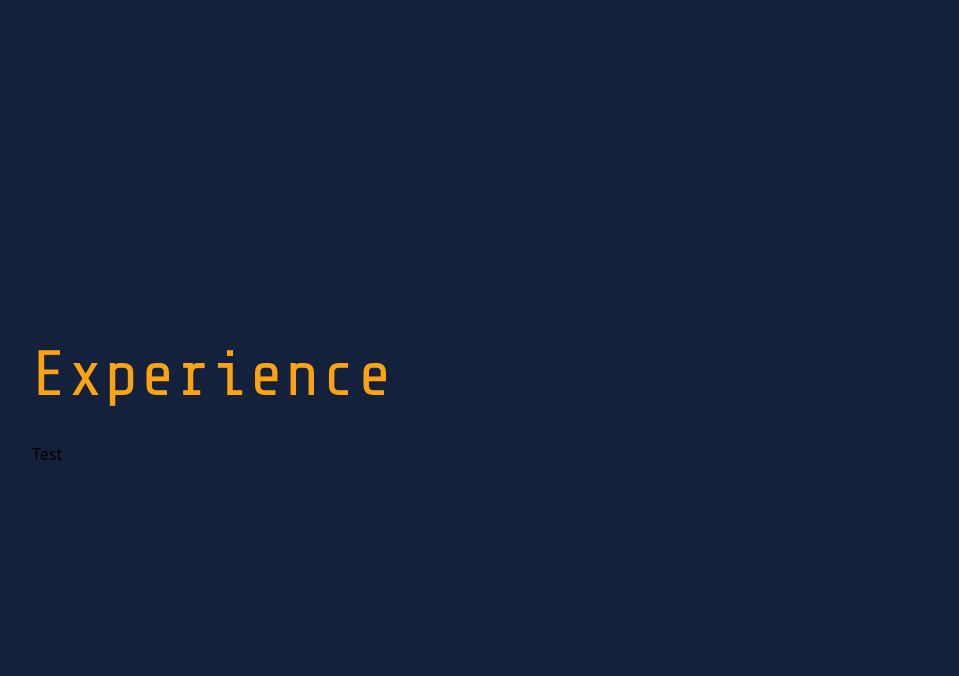
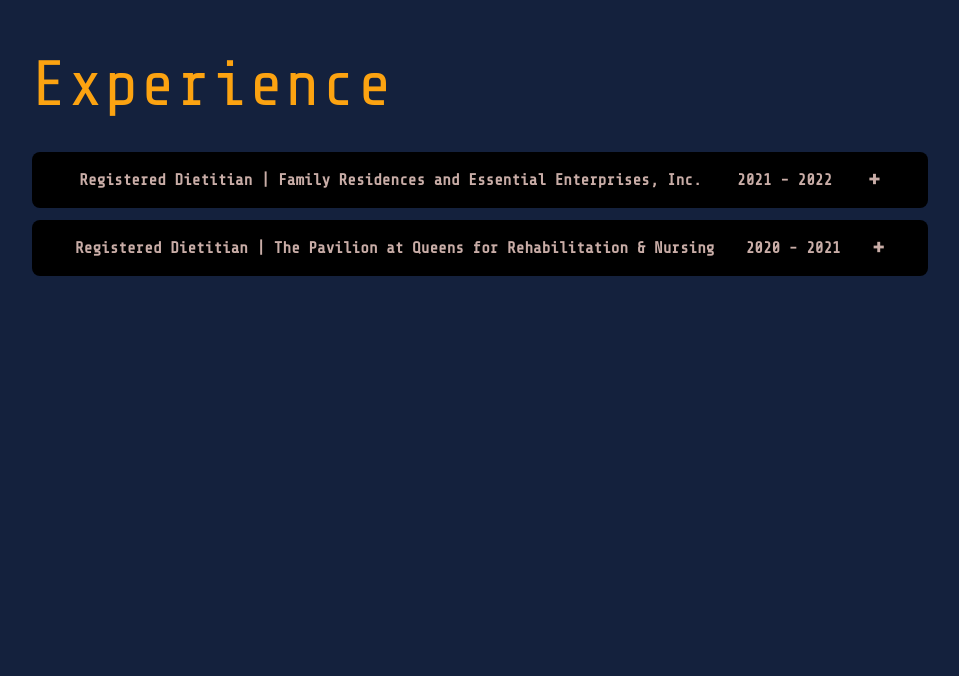
Before and after one commit to kibapika/Portfolio, a React (Create React App) app: page / in a window 1280 px wide. Shown: the part 1604-2280 px from the top of the page, without its empty margins (160-1119 px from the left). Built offline with nearby package versions, Linux system fonts and the light colour scheme.

Commit message:
editing exp

```diff
--- a/src/components/About.js
+++ b/src/components/About.js
@@ -24,7 +24,6 @@
       </h1>
       <div
         className="flex flex-row justify-center items-center"
-        // style={{ width: "70%" }}
       >
         <p
           className="text-[#C9ADA7] tracking-widest pr-10"
--- a/src/components/Contact.js
+++ b/src/components/Contact.js
@@ -49,7 +49,7 @@
         className="w-[38rem] rounded-md p-2 mt-4"/>
         <textarea
         name="comments"
-        rows="10"
+        rows="8"
         // cols="68"
         placeholder="Message"
         className="w-[38rem] rounded-md p-2 mt-4"/>
--- a/src/components/Exp.js
+++ b/src/components/Exp.js
@@ -1,7 +1,9 @@
 import React, { useState } from "react";
 
 const Exp = () => {
-  const [dp, setDp] = useState(false);
+  const [exp1, setExp1] = useState(false);
+
+  const [exp2, setExp2] = useState(false);
 
   return (
     <div
@@ -14,11 +16,126 @@
       >
         Experience
       </h1>
-      <form>
-        <button type="button" onClick={() => setDp(!dp)}>
-          Test
-        </button>
-        {dp && <div>Test</div>}
+      <form onClick={() => setExp1(!exp1)}>
+        {!exp1 ? (
+          <button
+            className="flex flex-row justify-evenly items-center p-3 rounded-lg font-bold text-[#C9ADA7] bg-[#000000] cursor-pointer"
+            style={{
+              width: "70vw",
+              fontSize: "1.25vw",
+              fontFamily: "Share Tech Mono",
+            }}
+            type="button"
+          >
+            <span>
+              Registered Dietitian | Family Residences and Essential
+              Enterprises, Inc.
+            </span>
+            <span>2021 - 2022</span>
+            <span className="text-2xl">+</span>
+          </button>
+        ) : (
+          <button
+            className="flex flex-row justify-evenly items-center p-3 rounded-lg font-bold text-[#C9ADA7] bg-[#161a1d] cursor-pointer"
+            style={{
+              width: "70vw",
+              fontSize: "1.25vw",
+              fontFamily: "Share Tech Mono",
+            }}
+            type="button"
+          >
+            <span>
+              Registered Dietitian | Family Residences and Essential
+              Enterprises, Inc.
+            </span>
+            <span>2021 - 2022</span>
+            <span className="text-2xl">-</span>
+          </button>
+        )}
+        {exp1 && (
+          <div className="bg-[#4A4E69] mt-3 p-3 rounded-lg text-[#C9ADA7]">
+            ▷ Traveled to 50+group homes throughout New York to provide
+            outpatient care to approximately 12 individuals with special needs
+            per week
+            <br></br>
+            <br></br>
+            ▷ Reviewed charts in order to conduct outpatient visits
+            based on patient specific nutrition needs
+            <br></br>
+            <br></br>
+            ▷ Conducted in-service and
+            nutrition demos (e.g diabetic dietary guidelines, food safety) to
+            nurses, behavioral specialists, and individuals based on their
+            nutritional needs and concerns
+            <br></br>
+            <br></br>
+            ▷ Managed schedule to coordinate care
+            alongside nurses and supervisor for individuals
+          </div>
+        )}
+      </form>
+      <form className="pt-3" onClick={() => setExp2(!exp2)}>
+        {!exp2 ? (
+          <button
+            className="flex flex-row justify-evenly items-center p-3 rounded-lg font-bold text-[#C9ADA7] bg-[#000000] cursor-pointer"
+            style={{
+              width: "70vw",
+              fontSize: "1.25vw",
+              fontFamily: "Share Tech Mono",
+            }}
+            type="button"
+          >
+            <span>
+              Registered Dietitian | The Pavilion at Queens for Rehabilitation &
+              Nursing
+            </span>
+            <span>2020 - 2021</span>
+            <span className="text-2xl">+</span>
+          </button>
+        ) : (
+          <button
+            className="flex flex-row justify-evenly items-center p-3 rounded-lg font-bold text-[#C9ADA7] bg-[#161a1d] cursor-pointer"
+            style={{
+              width: "70vw",
+              fontSize: "1.25vw",
+              fontFamily: "Share Tech Mono",
+            }}
+            type="button"
+          >
+            <span>
+              Registered Dietitian | The Pavilion at Queens for Rehabilitation &
+              Nursing
+            </span>
+            <span>2020 - 2021</span>
+            <span className="text-2xl">-</span>
+          </button>
+        )}
+        {exp2 && (
+          <div className="bg-[#4A4E69] mt-3 p-3 rounded-lg text-[#C9ADA7]">
+            ▷ Reviewed and monitored the 90+ residents’ nutritional status,
+            prescribed therapeutic diets, and developed care plans within the
+            long-term nursing and short-term rehabilitation settings
+            <br></br>
+            <br></br>
+            ▷ Oversaw the tracheostomy and ventilator floors
+            specializing in tube feedings (40+ resident’s) in addition to
+            general residents’ floors
+            <br></br>
+            <br></br>
+            ▷ Mentored dietetic interns from multiple programs
+            <br></br>
+            <br></br>
+            ▷ Attended family care plan meeting bi-weekly to discuss
+            residents’ progress
+            <br></br>
+            <br></br>
+            ▷ Collaborated with dialysis center about residents’ care
+            <br></br>
+            <br></br>
+            ▷ Maintained GeriMenu systems for menu management and
+            nutritional data
+          </div>
+        )}
       </form>
     </div>
   );
--- a/src/components/Home.js
+++ b/src/components/Home.js
@@ -39,7 +39,7 @@
       </section>
       <section
         name="exp"
-        className="flex justify-center items-center w-full h-full bg-[#14213d]"
+        className="flex justify-center items-start pt-10 w-full h-full bg-[#14213d]"
       >
         <Exp />
       </section>
--- a/src/index.css
+++ b/src/index.css
@@ -137,13 +137,3 @@
   background-size: calc(100% - var(--offset)) calc(100% - var(--offset));
   filter: grayscale(0);
 }
-
-#wrapper > :last-child {
-  display: none;
-}
-#wrapper.switched > :last-child {
-  display: block;
-}
-#wrapper.switched > :first-child {
-  display: none;
-}
```
